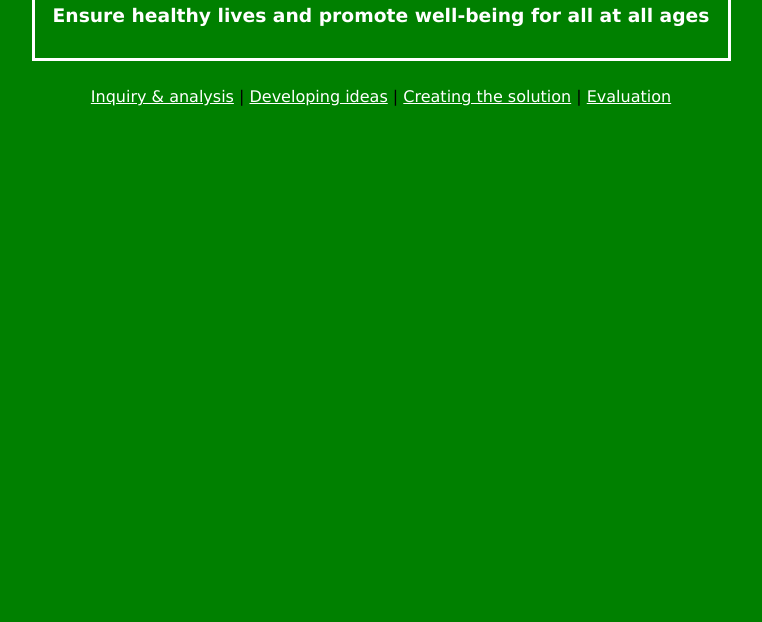
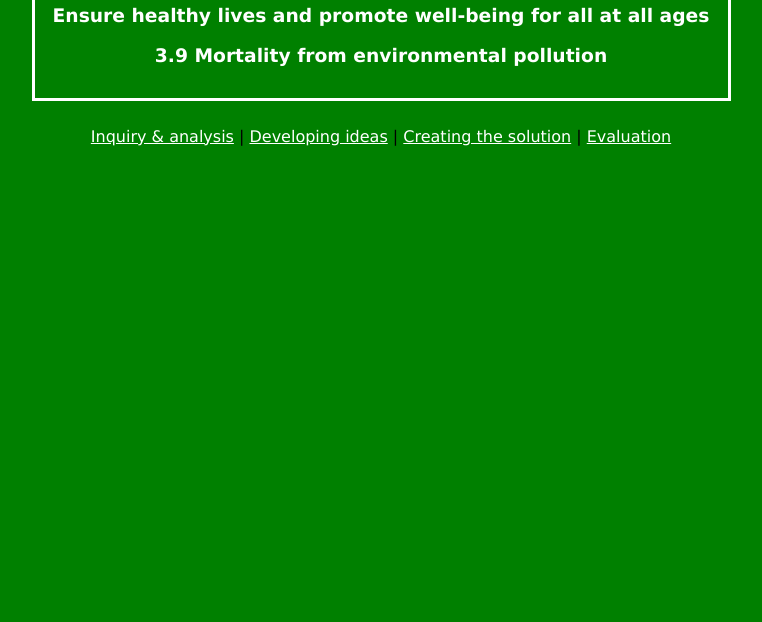
Before and after one commit to mdjhoel/y9web, a plain HTML site: page index.html in a window 1280 px wide. Shown: the part 178-800 px from the top of the page, without its empty margins (259-1021 px from the left). Drawn offline with Linux system fonts and the light colour scheme.

Commit message:
Update index.html

```diff
--- a/index.html
+++ b/index.html
@@ -38,6 +38,10 @@
 			<h3>
 				Ensure healthy lives and promote well-being for all at all ages
 			</h3>
+			<h3>
+				3.9 Mortality from environmental pollution
+			</h3>
+
 			</td></tr>
 		</table>
 		<p>
```
